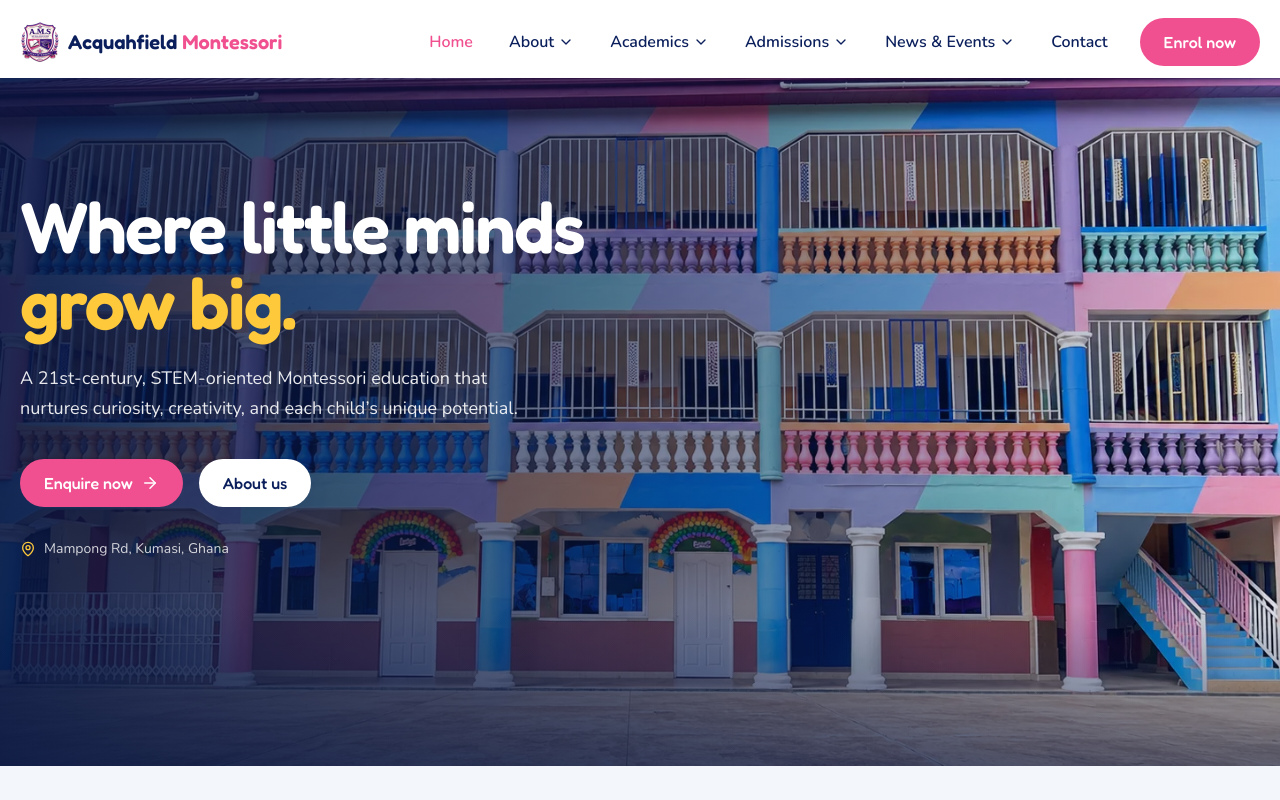
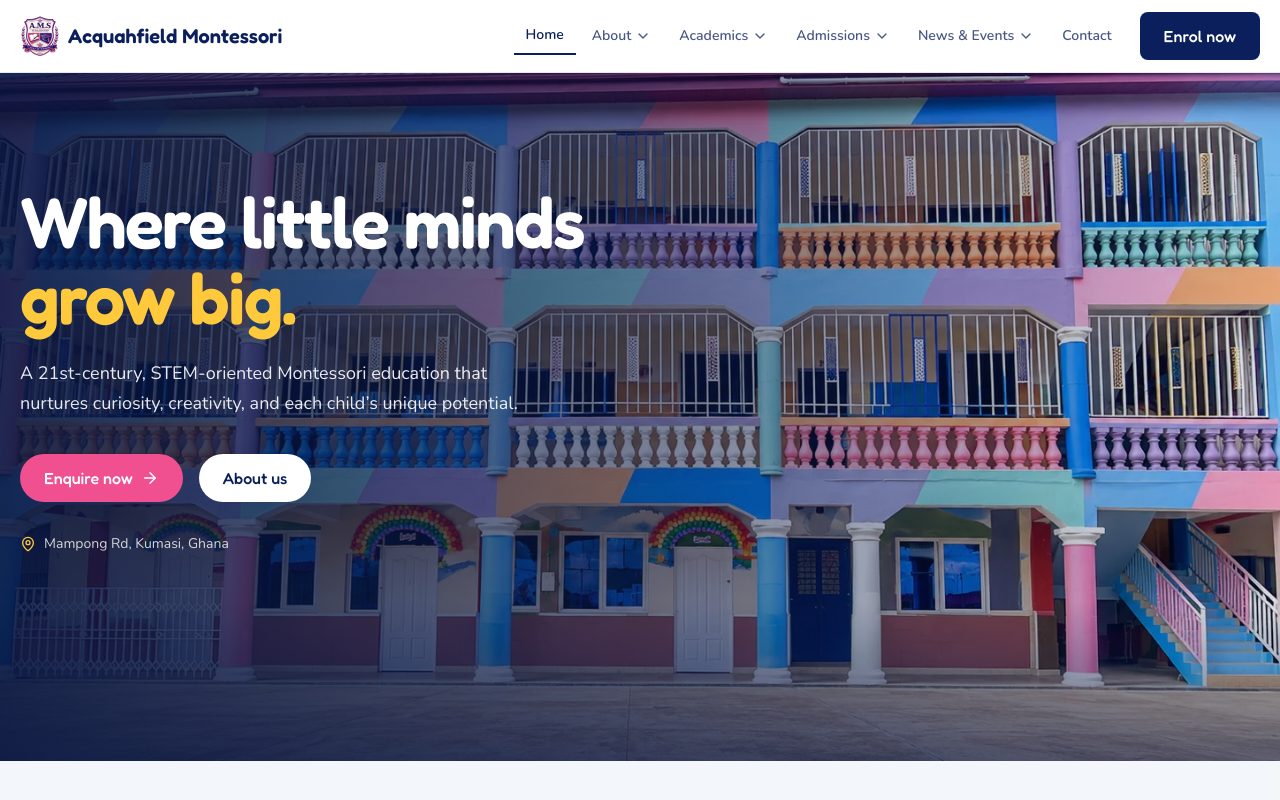
Before and after one commit to Meshack000/Acquahfield, a React (Vite) app: page / in a window 1280 px wide. Shown: the top 800 px of the page. Built offline with nearby package versions, Linux system fonts and the light colour scheme.

Commit message:
fix: update Navbar component styles for improved consistency and visual hierarchy

```diff
--- a/src/components/layout/Navbar.tsx
+++ b/src/components/layout/Navbar.tsx
@@ -24,8 +24,7 @@ export default function Navbar() {
         );
 
   return (
-    <header className="sticky top-0 z-50 bg-white/95 shadow-soft backdrop-blur">
-      <div className="rainbow-bar h-1.5" />
+    <header className="sticky top-0 z-50 border-b border-navy-900/10 bg-white/95 backdrop-blur">
       <div className="mx-auto flex max-w-7xl items-center justify-between px-5 py-3">
         <Link to="/" className="inline-flex items-center gap-2 font-display text-xl font-semibold text-navy-900">
           <img
@@ -34,10 +33,7 @@ export default function Navbar() {
             decoding="async"
             className="h-10 w-10 shrink-0 object-contain"
           />
-          <span>
-            {school.short}
-            <span className="text-bubblegum"> Montessori</span>
-          </span>
+          <span>{school.short} Montessori</span>
         </Link>
 
         {/* DESKTOP */}
@@ -47,8 +43,8 @@ export default function Navbar() {
               <div key={l.label} className="group relative">
                 <NavLink
                   to={l.to}
-                  className={`flex items-center gap-1 rounded-full px-4 py-2 font-semibold transition hover:text-bubblegum ${
-                    isActive(l) ? "text-bubblegum" : "text-navy-900"
+                  className={`flex items-center gap-1 px-3 py-2 text-sm font-semibold transition hover:text-brand-600 ${
+                    isActive(l) ? "border-b-2 border-navy-900 text-navy-900" : "text-navy-900/75"
                   }`}
                 >
                   {l.label}
@@ -64,7 +60,7 @@ export default function Navbar() {
                       <li key={c.label}>
                         <Link
                           to={c.to}
-                          className="block rounded-xl px-4 py-2.5 font-semibold text-navy-900 transition hover:bg-brand-50 hover:text-bubblegum"
+                          className="block rounded-lg px-4 py-2.5 font-semibold text-navy-900 transition hover:bg-brand-50 hover:text-brand-600"
                         >
                           {c.label}
                         </Link>
@@ -77,15 +73,15 @@ export default function Navbar() {
               <NavLink
                 key={l.label}
                 to={l.to}
-                className={`rounded-full px-4 py-2 font-semibold transition hover:text-bubblegum ${
-                  isActive(l) ? "text-bubblegum" : "text-navy-900"
+                className={`px-3 py-2 text-sm font-semibold transition hover:text-brand-600 ${
+                  isActive(l) ? "border-b-2 border-navy-900 text-navy-900" : "text-navy-900/75"
                 }`}
               >
                 {l.label}
               </NavLink>
             ),
           )}
-          <Button to="/contact" variant="accent" className="ml-3">
+          <Button to="/contact" variant="primary" className="ml-3 rounded-lg px-5 py-2.5">
             Enrol now
           </Button>
         </nav>
@@ -120,10 +116,10 @@ export default function Navbar() {
                       />
                     </button>
                     {expanded === l.label && (
-                      <ul className="mb-2 ml-3 space-y-1 border-l-2 border-bubblegum/40 pl-3">
+                      <ul className="mb-2 ml-3 space-y-1 border-l-2 border-navy-900/15 pl-3">
                         {l.children.map((c) => (
                           <li key={c.label}>
-                            <Link to={c.to} className="block rounded-lg px-3 py-2 text-muted hover:text-bubblegum">
+                            <Link to={c.to} className="block rounded-lg px-3 py-2 text-muted hover:text-brand-600">
                               {c.label}
                             </Link>
                           </li>
@@ -139,7 +135,7 @@ export default function Navbar() {
               </li>
             ))}
           </ul>
-          <Button to="/contact" variant="accent" className="mt-4 w-full justify-center">
+          <Button to="/contact" variant="primary" className="mt-4 w-full justify-center rounded-lg">
             Enrol now
           </Button>
         </nav>
```
